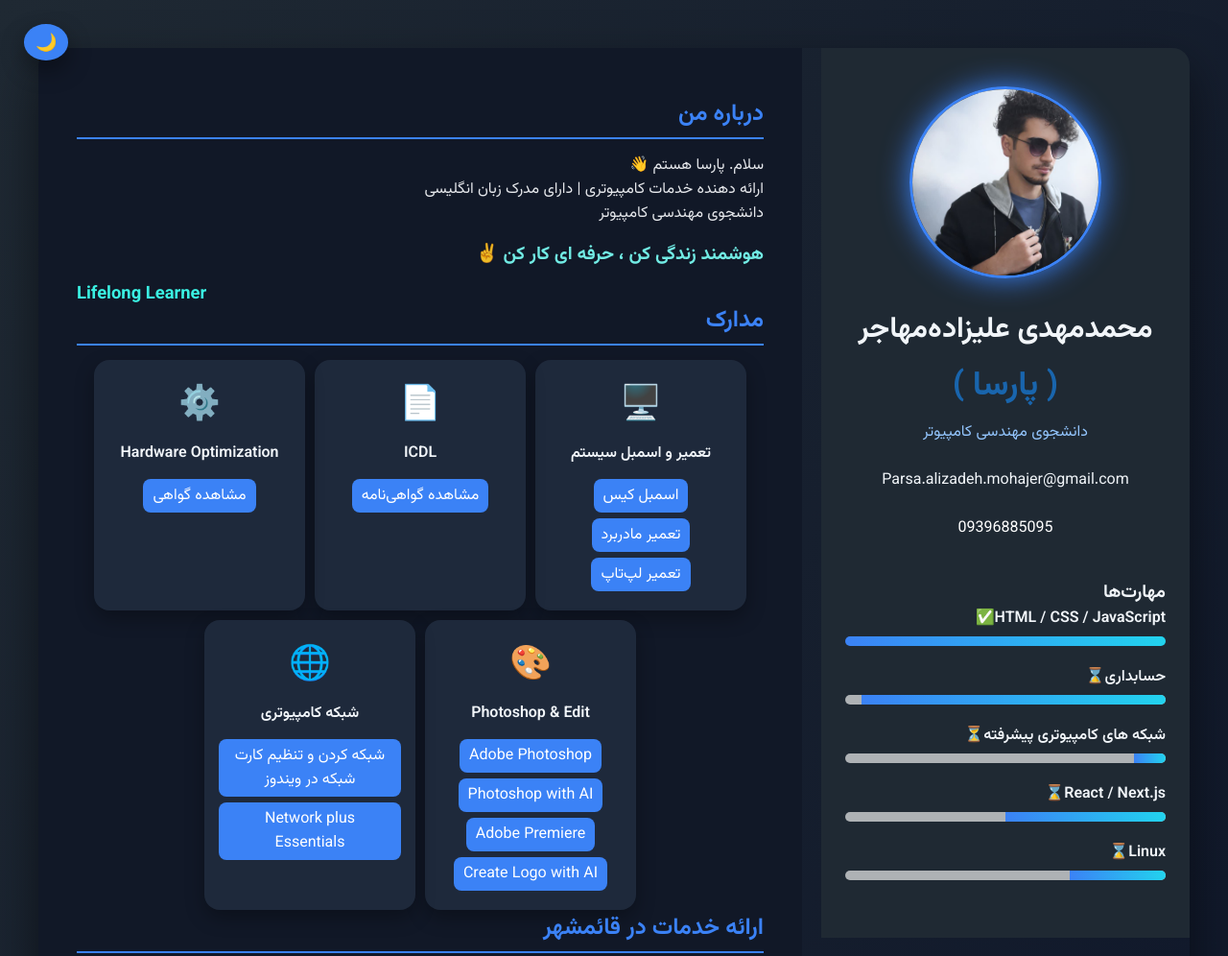
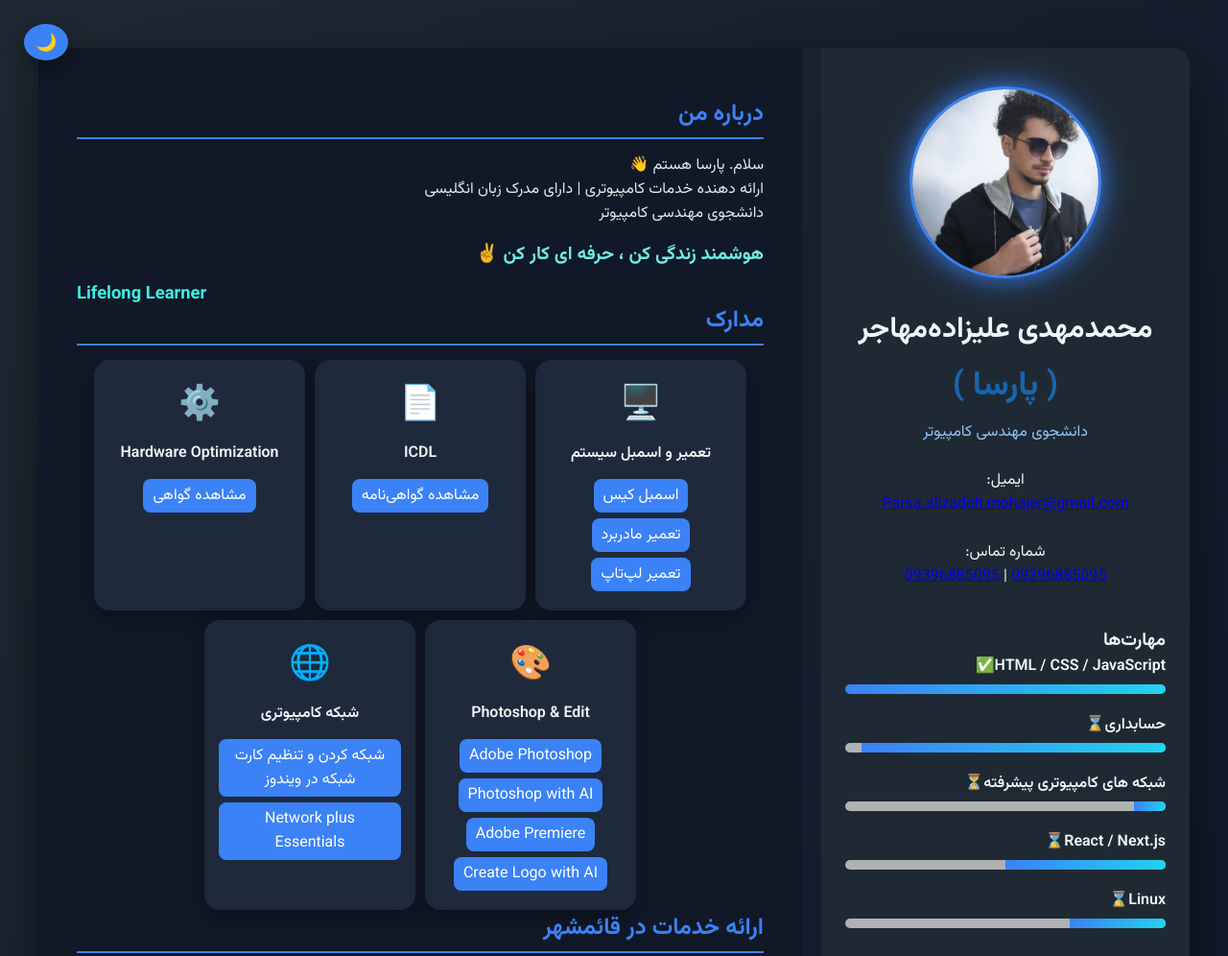
Before and after one commit to code-parsa/parsaprotech, a plain HTML site: page index.html in a window 1280 px wide. Shown: the top 996 px of the page at 96% size. Drawn offline with Linux system fonts and the light colour scheme.

Commit message:
Update index.html

```diff
--- a/index.html
+++ b/index.html
@@ -29,9 +29,13 @@
         <!-- <p class="profession">دارای مدرک حسابداری</p> -->
 
         <div class="contact-info">
-            <div>Parsa.alizadeh.mohajer@gmail.com</div>
-            <br/>
-            <a href="tel:09396885095" id="number">09396885095</a>
+            <div>ایمیل:</div>
+            <a href="mail:Parsa.alizadeh.mohajer@gmail.com" id="NumberAndEmail">Parsa.alizadeh.mohajer@gmail.com</a>
+
+            <br><br/>
+            <div>شماره تماس:</div>
+            <a href="tel:09396885095" id="NumberAndEmail">09396885095</a> |
+            <a href="tel:09113057966" id="NumberAndEmail">09396885095</a>
             <!-- <div>LinkedIn</div> -->
         </div>
 
```
